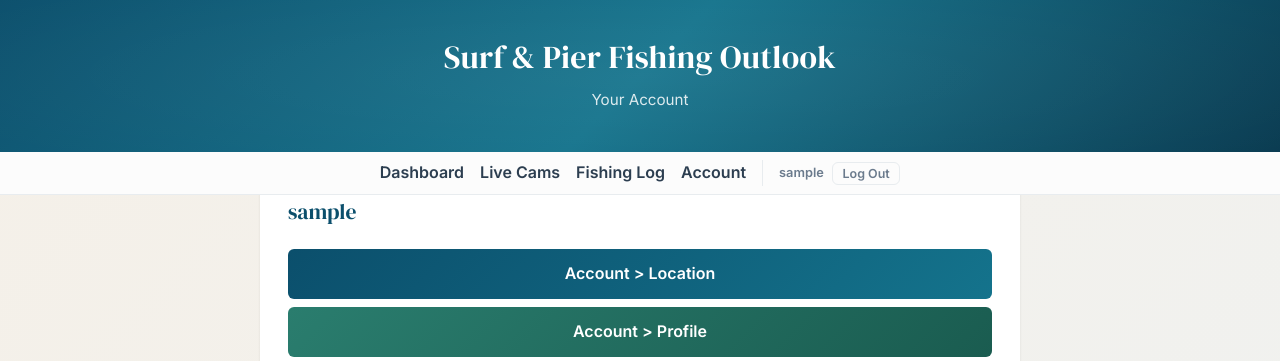
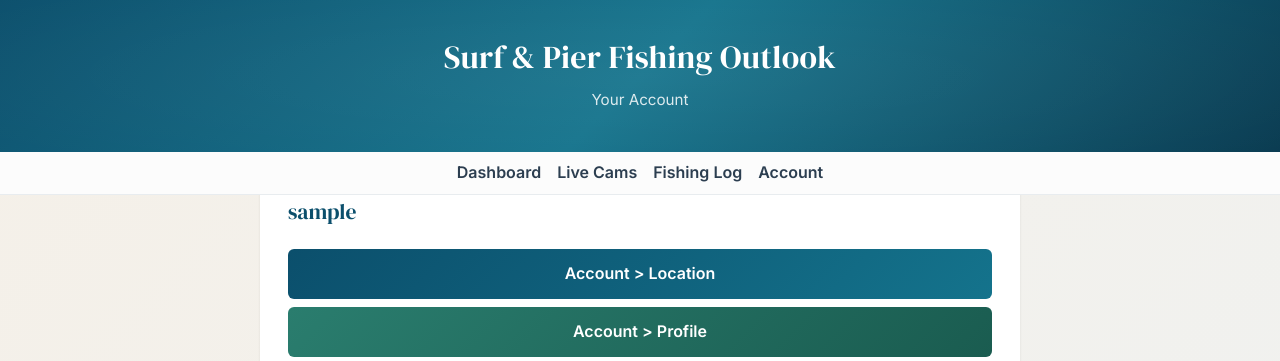
Before and after one commit to ConnnnerDay/surf-pier-forecast, a Flask app: page /account in a window 1280 px wide. Shown: the top 361 px of the page. Run offline with Flask 3, Linux system fonts and the light colour scheme; the visitor is signed in with stand-in values (Sample User, id 1); data comes from the database, SQL or seed files in the repository; data that the repository does not hold is empty.

Commit message:
Consolidate header account actions into Account area

```diff
--- a/templates/partials/_main_nav.html
+++ b/templates/partials/_main_nav.html
@@ -8,14 +8,6 @@
     <li><a href="{{ url_for('views.index') }}#fish-log">Fishing Log</a></li>
     {% if user %}
     <li><a href="{{ url_for('auth.account') }}">Account</a></li>
-    <li class="app-nav-divider" aria-hidden="true"></li>
-    <li class="app-nav-user-item">
-      <span class="app-nav-username">{{ user.username }}</span>
-      <form method="post" action="{{ url_for('auth.logout') }}" class="app-nav-logout-form">
-        <input type="hidden" name="csrf_token" value="{{ csrf_token }}">
-        <button type="submit" class="app-nav-logout-btn">Log Out</button>
-      </form>
-    </li>
     {% endif %}
   </ul>
 </nav>
```
Also changed, not shown: templates/index.html (+0 -7 lines).
